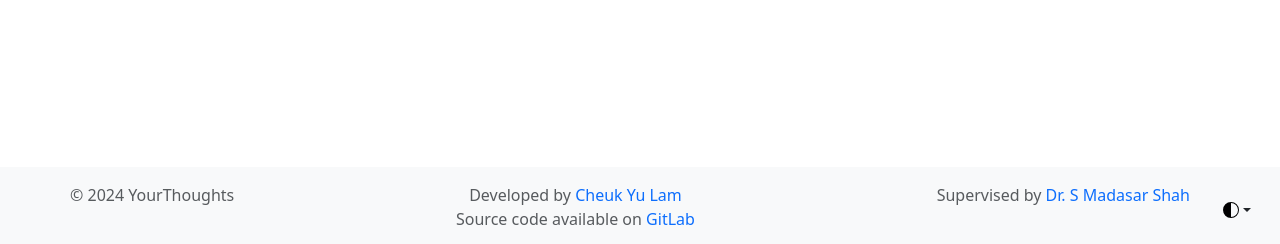
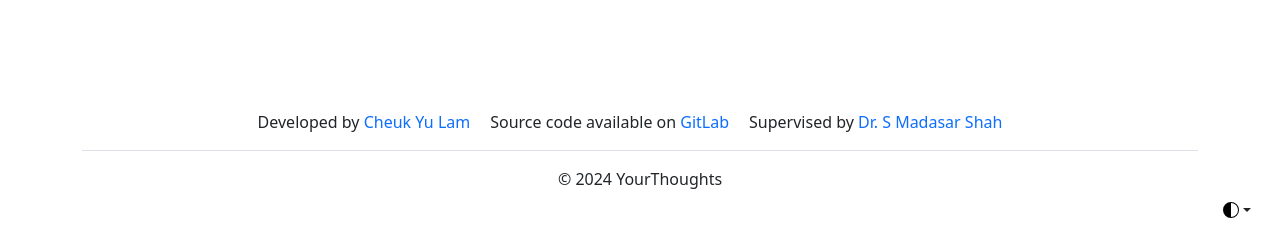
Before and after one commit to catrinlam/yourThoughts, a React (Create React App) app in the folder frontend/: page /admin in a window 1280 px wide. Shown: the part 553-797 px from the top of the page. Built offline with nearby package versions, Linux system fonts and the light colour scheme; no server answers.

Commit message:
updated: footer, admin page: no show id in form, results page and no summarize when no feedback, clean > next: admin page -> user update, dropdown use bootstrap?

```diff
--- a/frontend/src/App.js
+++ b/frontend/src/App.js
@@ -9,31 +9,14 @@ import Footer from "./components/Footer";
 import ThemeSwitcher from "./components/ThemeSwitcher";
 import Index from "./components/Index";
 import FeedbackForm from './components/FeedbackForm';
-import FeedbackList from "./components/FeedbackList";
+import FeedbackResults from "./components/FeedbackResults";
 import Auth from "./components/Auth";
 import AdminDashboard from "./components/AdminDashboard";
 import {AuthProvider} from './context/AuthContext';
 
-import {createContext, useState} from "react";
-// import useLocalStorage from "use-local-storage";
+function App() {
 
-export const ThemeContext = createContext(null);
-
-function App() {
-    // const defaultTheme = window.matchMedia && window.matchMedia('(prefers-color-scheme: dark)').matches;
-
-    // const [theme, setTheme] = useLocalStorage('theme', defaultTheme ? 'dark' : 'light')
-
-    // const [theme, setTheme] = useState(
-    //     window.matchMedia && window.matchMedia('(prefers-color-scheme: dark)').matches ? 'dark' : 'light');
-    //
-    // const toggleTheme = () => {
-    //     setTheme(prevTheme => {
-    //         return prevTheme === 'light' ? 'dark' : 'light';
-    //     });
-    // }
     return (
-        // <ThemeContext.Provider value={{theme, toggleTheme}}>
         <div className="App d-flex flex-column min-vh-100">
             <Router>
                 <AuthProvider>
@@ -41,7 +24,7 @@ function App() {
                     <div className="App-content flex-fill">
                         <Routes>
                             <Route path="/" element={<Index/>}/>
-                            <Route path="/results" element={<FeedbackList/>}/>
+                            <Route path="/results" element={<FeedbackResults/>}/>
                             <Route path="/feedback" element={<FeedbackForm/>}/>
                             <Route path="/auth" element={<Auth/>}/>
                             <Route path="/admin" element={<AdminDashboard/>}/>
@@ -52,7 +35,6 @@ function App() {
                 </AuthProvider>
             </Router>
         </div>
-        // </ThemeContext.Provider>
     );
 }
 
--- a/frontend/src/components/FeedbackList.js
+++ b/frontend/src/components/FeedbackResults.js
@@ -1,18 +1,17 @@
 import React, {useState, useMemo, useContext, useEffect} from 'react'
 import Select from 'react-select'
-import {Accordion, Card, ListGroup, ListGroupItem, Alert, ProgressBar, Button} from 'react-bootstrap';
+import {Accordion, Card, ListGroup, ListGroupItem, Alert} from 'react-bootstrap';
 import AuthContext from "../context/AuthContext";
 import api from "../utils/api";
 import useFetchData from "../utils/FetchData";
 
-function FeedbackList() {
+function FeedbackResults() {
     const {user} = useContext(AuthContext);
     const {dataList: moduleList} = useFetchData('/api/modules/');
     const {dataList: academicYearsList} = useFetchData('/api/academicyears/');
     const options = moduleList.map(module => ({value: module.code, label: module.title}));
     const [selectedModule, setSelectedModule] = useState(null);
     const [moduleResults, setModuleResults] = useState(null);
-    const [academicYear, setAcademicYear] = useState(0);
     const [selectedAcademicYear, setSelectedAcademicYear] = useState(null);
     const [summary, setSummary] = useState(null);
 
@@ -20,7 +19,6 @@ function FeedbackList() {
         if (academicYearsList.length > 0) {
             const sortedYears = academicYearsList.sort((a, b) => b.year - a.year);
             const latestYear = sortedYears[0];
-            setAcademicYear(latestYear.id); // Assuming you're using the ID as the value
             setSelectedAcademicYear({value: latestYear.id, label: latestYear.year});
         }
     }, [academicYearsList]);
@@ -38,8 +36,8 @@ function FeedbackList() {
     };
 
     const materialRatingAvg = useMemo(() => {
-        if (!moduleResults) {
-            return null;
+        if (!moduleResults || moduleResults.length === 0) {
+            return "No ratings yet";
         }
 
         const materialRatingSum = moduleResults.reduce((sum, result) => sum + result.materialRating, 0);
@@ -47,8 +45,8 @@ function FeedbackList() {
     }, [moduleResults]);
 
     const lecturerRatingAvg = useMemo(() => {
-        if (!moduleResults) {
-            return null;
+        if (!moduleResults || moduleResults.length === 0) {
+            return "No ratings yet";
         }
 
         const lecturerRatingSum = moduleResults.reduce((sum, result) => sum + result.lecturerRating, 0);
@@ -89,7 +87,7 @@ function FeedbackList() {
                                     <ListGroup variant="flush">
                                         <ListGroupItem>
                                             <strong>Material Ratings</strong>
-                                            <p>Average Material Rating: {materialRatingAvg || 'No ratings yet'}</p>
+                                            <p>Average Material Rating: {materialRatingAvg}</p>
                                         </ListGroupItem>
                                         <ListGroupItem>
                                             <strong>Material Feedbacks</strong>
@@ -111,7 +109,7 @@ function FeedbackList() {
                                             <ListGroup variant="flush">
                                                 <ListGroupItem>
                                                     <strong>Lecturer Ratings</strong>
-                                                    <p>Average Lecturer Rating: {lecturerRatingAvg || 'No ratings yet'}</p>
+                                                    <p>Average Lecturer Rating: {lecturerRatingAvg}</p>
                                                 </ListGroupItem>
                                                 <ListGroupItem>
                                                     <strong>Lecturer Feedbacks</strong>
@@ -133,7 +131,7 @@ function FeedbackList() {
     );
 }
 
-export default FeedbackList;
+export default FeedbackResults;
 
 
 //     <div className="container mt-4">
--- a/frontend/src/components/Footer.js
+++ b/frontend/src/components/Footer.js
@@ -1,32 +1,47 @@
-import React, {useContext} from 'react';
-import { Container, Row, Col } from 'react-bootstrap';
-import {ThemeContext} from "../App";
+import React from 'react';
+import {Container, Nav} from 'react-bootstrap';
 
 const Footer = () => {
-  const currentYear = new Date().getFullYear();
-  const theme = useContext(ThemeContext);
+    const currentYear = new Date().getFullYear();
 
-  return (
-    <footer className="footer mt-auto py-3 bg-light text-muted">
-      <Container>
-        <Row className="justify-content-between">
-          <Col md="auto" className="text-md-start px-0">
-            <span>© {currentYear} YourThoughts</span>
-          </Col>
-          <Col md="auto" className="text-md-center px-0">
-            Developed by <a href="https://your-link-here.com" className="text-primary" target="_blank"
-                            rel="noopener noreferrer">Cheuk Yu Lam</a><br/>
-              Source code available on <a href="https://git.cs.bham.ac.uk/projects-2023-24/cxl031" className="text-primary" target="_blank"
-                            rel="noopener noreferrer">GitLab</a>
-            </Col>
-            <Col md="auto" className="text-md-end px-0">
-                    Supervised by <a href="https://shah.fyi/" className="text-primary" target="_blank"
-                                     rel="noopener noreferrer">Dr. S Madasar Shah</a>
-            </Col>
-        </Row>
-      </Container>
-    </footer>
-  );
+    return (
+        <Container>
+            <footer className="py-3 my-4">
+                <Nav className="justify-content-center border-bottom pb-3 mb-3">
+                    <Nav.Item>Developed by <a href="https://your-link-here.com" className="text-primary" target="_blank"
+                                              rel="noopener noreferrer">Cheuk Yu Lam</a></Nav.Item>
+                    <Nav.Item>Source code available on <a href="https://git.cs.bham.ac.uk/projects-2023-24/cxl031"
+                                                          className="text-primary"
+                                                          target="_blank"
+                                                          rel="noopener noreferrer">GitLab</a></Nav.Item>
+                    <Nav.Item>Supervised by <a href="https://shah.fyi/" className="text-primary" target="_blank"
+                          rel="noopener noreferrer">Dr. S Madasar Shah</a></Nav.Item>
+                </Nav>
+                <p className="text-center">&copy; {currentYear} YourThoughts</p>
+            </footer>
+        </Container>
+);
 };
 
 export default Footer;
+
+//<footer className="footer mt-auto py-3 bg-light text-muted">
+        // <Container>
+        // <Row className="justify-content-between">
+        // <Col md="auto" className="text-md-start px-0">
+        // <span>© {currentYear} YourThoughts</span>
+        // </Col>
+        // <Col md="auto" className="text-md-center px-0">
+        // Developed by <a href="https://your-link-here.com" className="text-primary" target="_blank"
+//                         rel="noopener noreferrer">Cheuk Yu Lam</a><br/>
+//         Source code available on <a href="https://git.cs.bham.ac.uk/projects-2023-24/cxl031" className="text-primary"
+//                                     target="_blank"
+//                                     rel="noopener noreferrer">GitLab</a>
+//       </Col>
+//       <Col md="auto" className="text-md-end px-0">
+//         Supervised by <a href="https://shah.fyi/" className="text-primary" target="_blank"
+//                          rel="noopener noreferrer">Dr. S Madasar Shah</a>
+//       </Col>
+//     </Row>
+//   </Container>
+// </footer>
--- a/frontend/src/components/Header.js
+++ b/frontend/src/components/Header.js
@@ -6,10 +6,7 @@ import Nav from 'react-bootstrap/Nav';
 import Navbar from 'react-bootstrap/Navbar';
 import Button from 'react-bootstrap/Button';
 import AuthContext from "../context/AuthContext";
-import {ThemeContext} from "../App";
-
 function Header() {
-    // const {theme, toggleTheme} = useContext(ThemeContext);
     let {user, logoutUser} = useContext(AuthContext)
     const loggedIn = localStorage.getItem('loggedIn');
     const initialLoggedIn = loggedIn === 'true';
--- a/frontend/src/utils/ManageData.js
+++ b/frontend/src/utils/ManageData.js
@@ -1,5 +1,5 @@
 import React, {useState} from 'react';
-import {Table, Form, Button, Dropdown} from 'react-bootstrap';
+import {Table, Form, Button} from 'react-bootstrap';
 import api from "./api";
 
 const ManageModels = ({
@@ -107,7 +107,7 @@ const ManageModels = ({
             {(canCreate || canEdit) && showForm && (
                 <>
                     <h3>{editItemId ? `Edit ${itemDescriptor}` : `Add a new ${itemDescriptor}`}</h3>
-                    {formFields.map(field => (
+                    {formFields.filter(field => field !== 'id').map(field => (
                         <Form.Group key={field} controlId={field}>
                             <Form.Label>{field.charAt(0).toUpperCase() + field.slice(1)}</Form.Label>
                             <Form.Control
```
Also changed, not shown: 1 other file (tests, documents, lock files or other folders).
